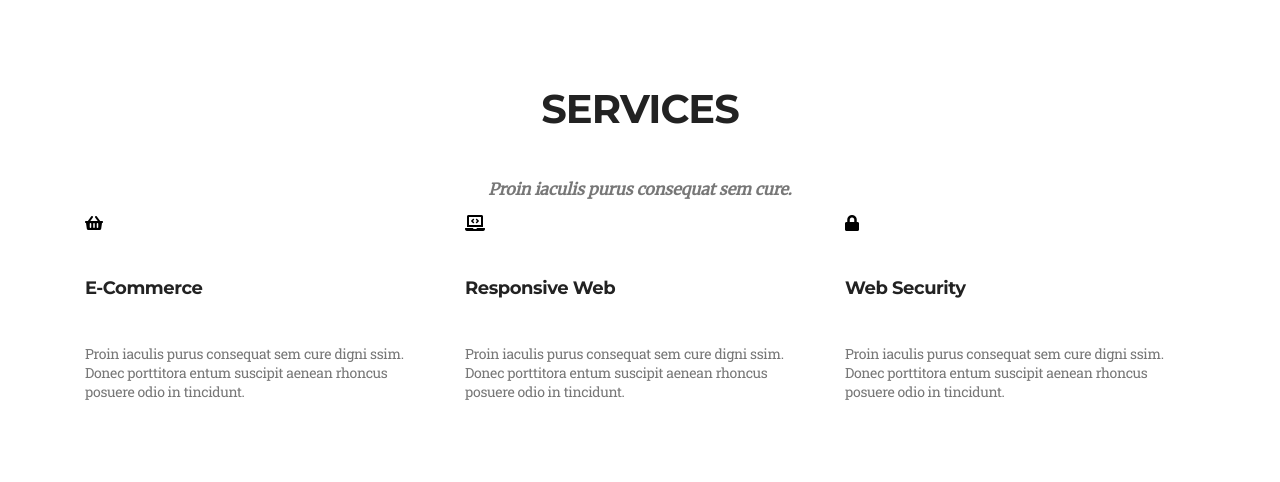
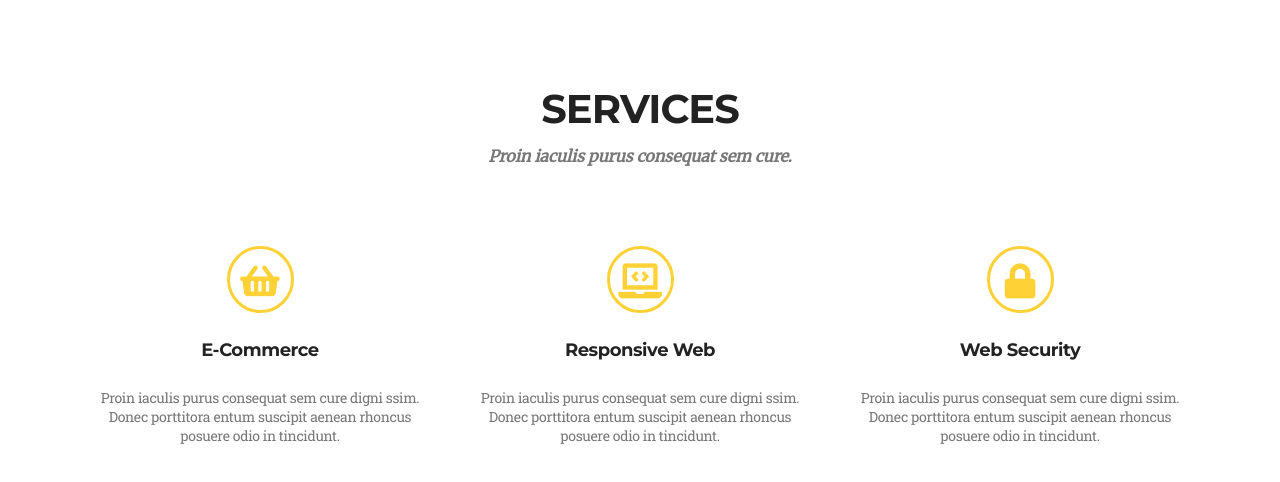
Before and after one commit to TheWizard0f0z/Golden, a website: page index.html in a window 1280 px wide. Shown: the part 822-1304 px from the top of the page. Drawn offline with Linux system fonts and the light colour scheme.

Commit message:
Add style for services

```diff
--- a/index.html
+++ b/index.html
@@ -44,20 +44,32 @@
                 <h2 class="section-title">services</h2>
                 <h3 class="section-subtitle">Proin iaculis purus consequat sem cure.</h3>
                 <div class="row">
-                    <div class="col-md-4 services-inner">
+                    <div class="col-md-4">
+                        <div class="services-icon">
                             <i class="fas fa-shopping-basket"></i>
+                        </div>
+                        <div class="services-description">
                             <h3 class="inner-title">E-Commerce</h3>
                             <p class="inner-description">Proin iaculis purus consequat sem cure digni ssim. Donec porttitora entum suscipit aenean rhoncus posuere odio in tincidunt.</p>
                         </div>
-                    <div class="col-md-4 services-inner">
+                    </div>
+                    <div class="col-md-4">
+                        <div class="services-icon">
                             <i class="fas fa-laptop-code"></i>
+                        </div>
+                        <div class="services-description">
                             <h3 class="inner-title">Responsive Web</h3>
                             <p class="inner-description">Proin iaculis purus consequat sem cure digni ssim. Donec porttitora entum suscipit aenean rhoncus posuere odio in tincidunt.</p>
                         </div>
-                    <div class="col-md-4 services-inner">
+                    </div>
+                    <div class="col-md-4">
+                        <div class="services-icon">
                             <i class="fas fa-lock"></i>
+                        </div>
+                        <div class="services-description">
                             <h3 class="inner-title">Web Security</h3>
                             <p class="inner-description">Proin iaculis purus consequat sem cure digni ssim. Donec porttitora entum suscipit aenean rhoncus posuere odio in tincidunt.</p>
+                        </div>
                     </div>
                 </div>
             </div>
--- a/sass/style.scss
+++ b/sass/style.scss
@@ -7,6 +7,7 @@ $font-text: 'Roboto Slab', serif;
 $color-one: #ffffff;
 $color-two: #222222;
 $color-three: #777777;
+$color-four: #fed136;
 
 $transition: all 1s;
 
@@ -29,6 +30,7 @@ section {
     text-transform: uppercase;
     text-align: center;
     letter-spacing: -1px;
+    margin-bottom: 0;
 }
 
 .section-subtitle {
@@ -37,6 +39,8 @@ section {
     font-size: 16px;
     font-style: italic;
     text-align: center;
+    margin-bottom: 80px;
+    margin-top: 0;
 }
 
 .inner-title {
@@ -46,6 +50,7 @@ section {
     font-weight: 700;
     line-height: 75px;
     letter-spacing: -0.45px;
+    margin: 0 auto;
 }
 
 .inner-description {
@@ -54,12 +59,13 @@ section {
     font-size: 14px;
     font-weight: 400;
     letter-spacing: -0.35px;
+    margin: 0 auto;
 }
 
 .btn {
     width: 240px;
     height: 65px;
-    background-color: #fed136;
+    background-color: $color-four;
     padding: 25px 51px;
     color: $color-one;
     font-family: $font-title;
@@ -72,7 +78,7 @@ section {
   }
 
 .btn:hover {
-    background-color: darken(#fed136, 30%);
+    background-color: darken($color-four, 20%);
 }
 
 
@@ -147,3 +153,28 @@ section {
         letter-spacing: -1px;
     }
 }
+
+
+/*Services*/
+
+.services-icon {
+    position: relative;
+    width: 67px;
+    height: 67px;
+    border: 3px solid $color-four;
+    border-radius: 50%;
+    margin: auto;
+}
+
+.services-icon i {
+    position: absolute;
+    top: 50%;
+    left: 50%;
+    transform: translate(-50%, -50%);
+    color: $color-four;
+    font-size: 35px;
+}
+
+.services-description {
+    text-align: center;
+}
```
Also changed, not shown: css/style.css, 1 other file. Lines whose indentation alone changed are shown as unchanged.
